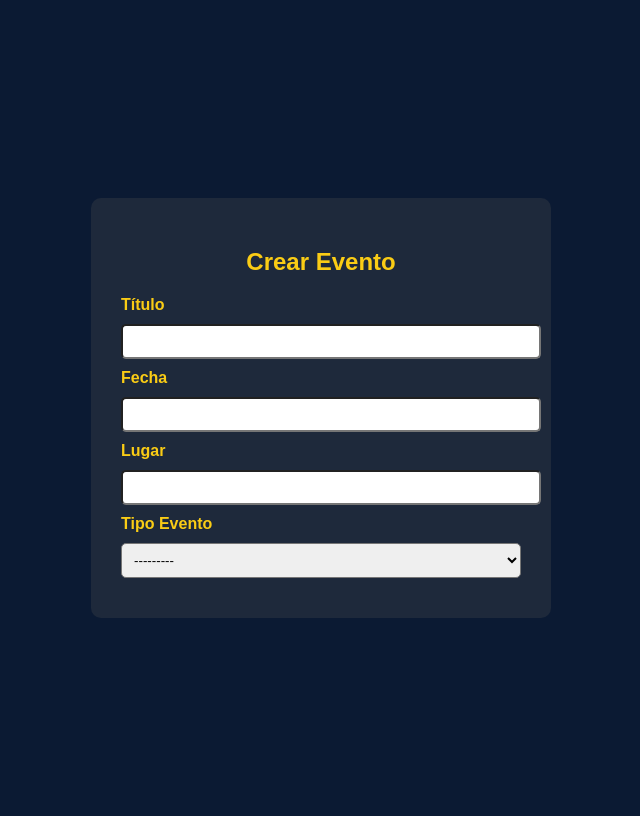
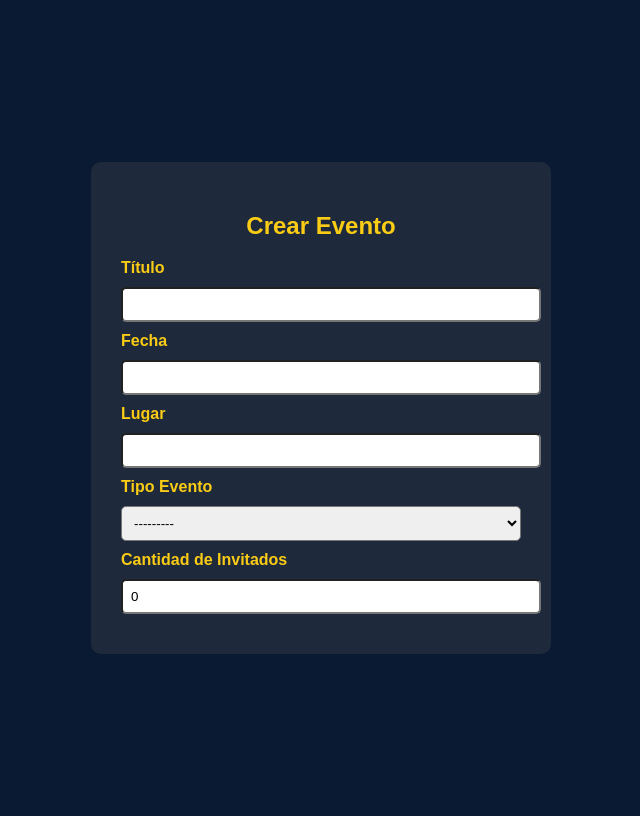
Before and after one commit to juanse03044/juanse03044.github.io, a Django app: page /eventos/crear/ in a window 1280 px wide. Shown: the whole page, without its empty margins (319-959 px from the left). Run offline with Django 5.2, Linux system fonts and the light colour scheme; data comes from the database, SQL or seed files in the repository.

Commit message:
Agregar campo cantidad_invitados

```diff
--- a/Event-Creation-python-master/EventCreation_final/Eventos/templates/eventos/crearEvento.html
+++ b/Event-Creation-python-master/EventCreation_final/Eventos/templates/eventos/crearEvento.html
@@ -70,6 +70,11 @@ input, select {
 {{ form.id_tipo.errors }}
 
 
+<label>Cantidad de Invitados</label>
+{{ form.cantidad_invitados }}
+{{ form.cantidad_invitados.errors }}
+
+
 {% if form.errors %}
 <div style="
     background:#7f1d1d;
```
